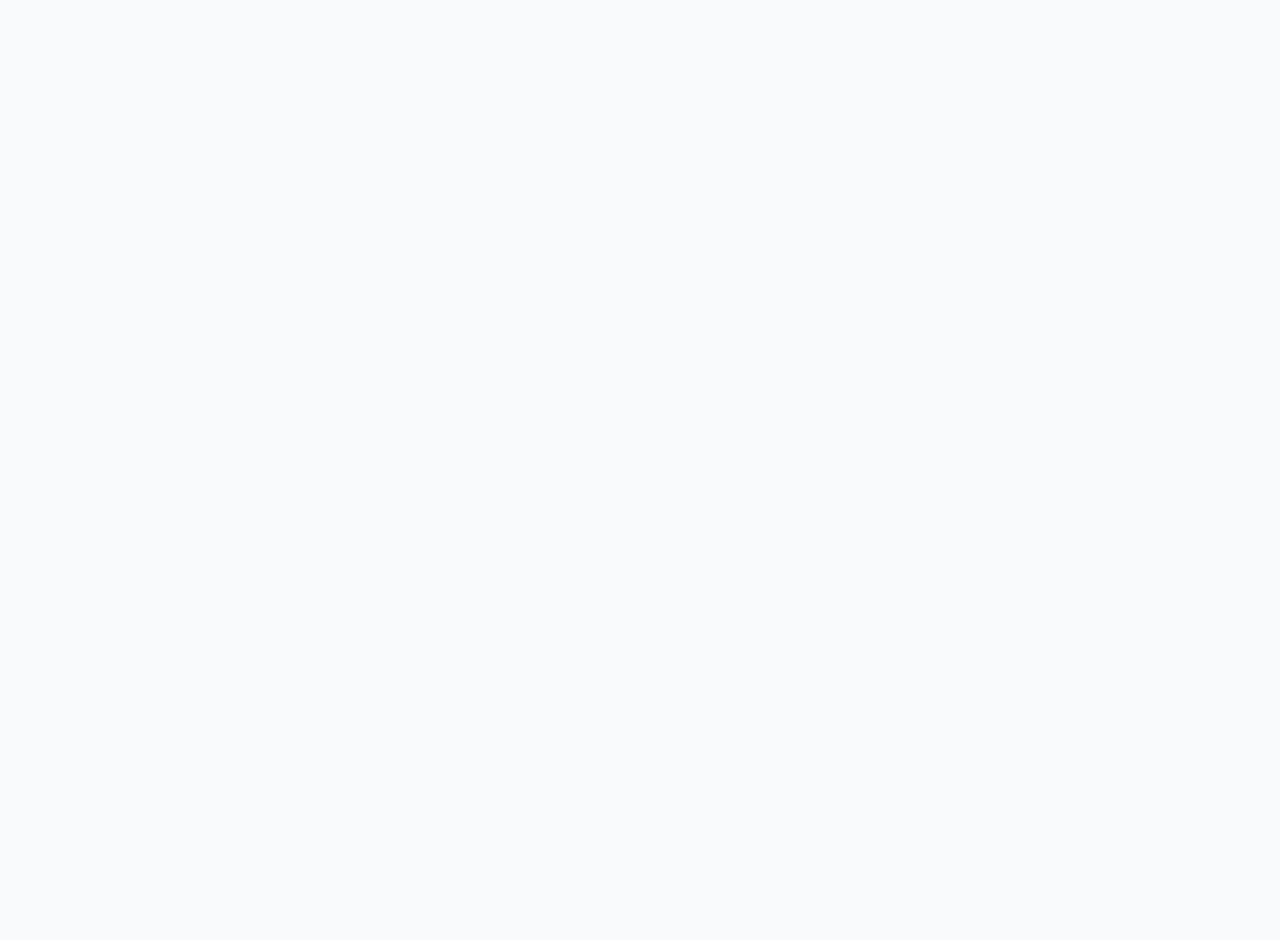
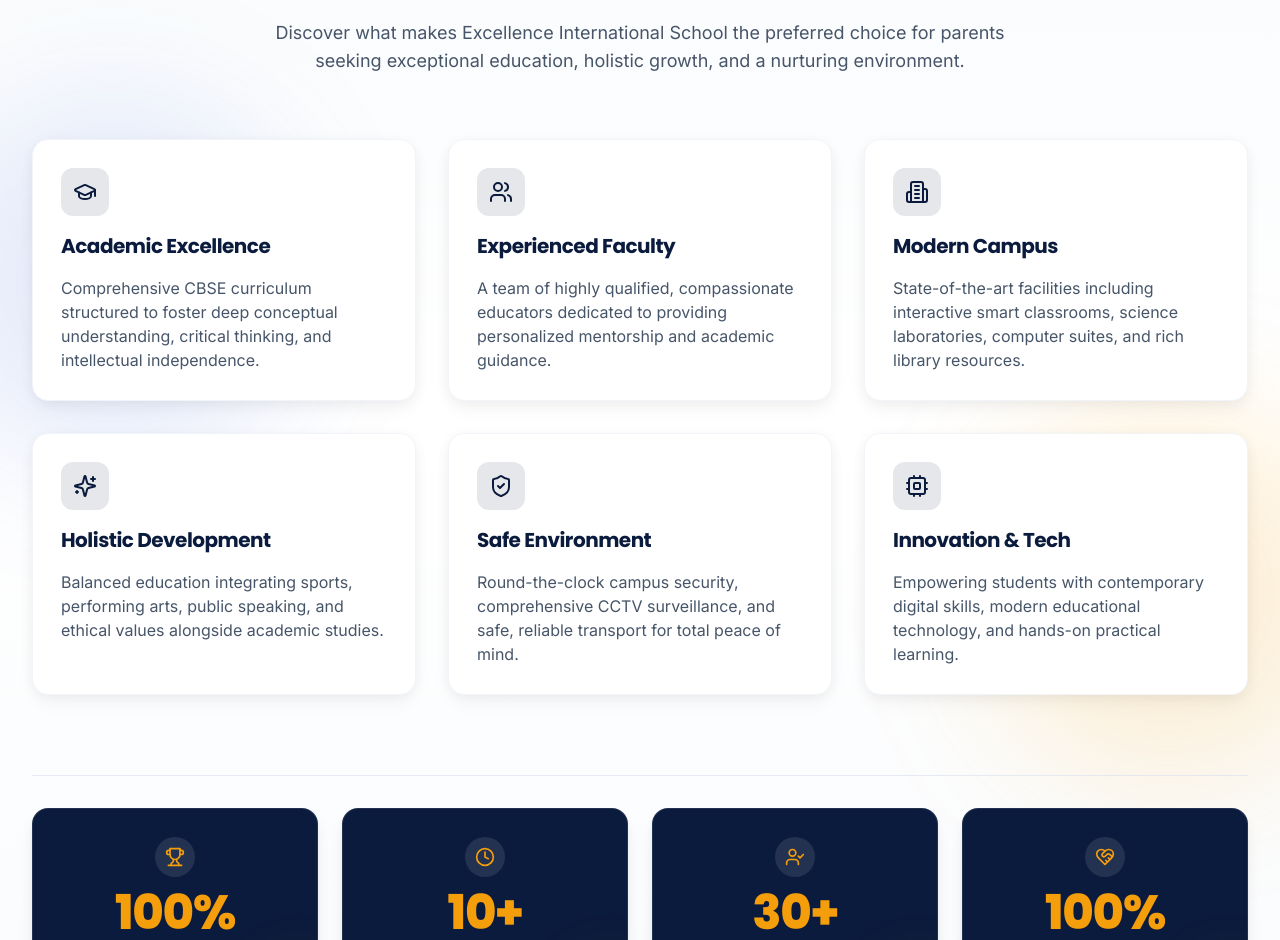
Before and after one commit to iamVishnuP/DETTROIN-INT-Vishnu-Website, a React (Vite) app in the folder det-intern/: page / in a window 1280 px wide. Shown: the part 1860-2800 px from the top of the page. Before the commit the page ends 1605 px from the top, so only its background shows below. Built offline with nearby package versions, Linux system fonts and the light colour scheme.

Commit message:
feat: implement Why Choose Excellence feature grid and statistics strip (Commit 5)

```diff
--- /dev/null
+++ b/det-intern/src/components/why-choose/FeatureCard.jsx
@@ -0,0 +1,41 @@
+import React from 'react';
+import { motion } from 'framer-motion';
+
+/**
+ * FeatureCard Component
+ * Modern feature card displaying icon, title, description, and hover micro-animations.
+ */
+const FeatureCard = ({ icon: Icon, title, description, delay = 0 }) => {
+  return (
+    <motion.div
+      initial={{ opacity: 0, y: 24 }}
+      whileInView={{ opacity: 1, y: 0 }}
+      viewport={{ once: true, margin: '-40px' }}
+      transition={{ duration: 0.5, delay: delay, ease: [0.22, 1, 0.36, 1] }}
+      whileHover={{ y: -6 }}
+      className="bg-white p-7 rounded-2xl border border-slate-100 shadow-subtle hover:shadow-premium transition-all duration-300 flex flex-col justify-between group relative overflow-hidden"
+    >
+      {/* Top Accent Gradient Bar on Hover */}
+      <div className="absolute top-0 left-0 right-0 h-1 bg-gradient-to-r from-secondary to-accent opacity-0 group-hover:opacity-100 transition-opacity duration-300" />
+
+      <div className="space-y-4">
+        {/* Icon Container */}
+        <div className="w-12 h-12 rounded-xl bg-primary/10 text-primary flex items-center justify-center group-hover:bg-primary group-hover:text-accent transition-colors duration-300 flex-shrink-0">
+          <Icon className="w-6 h-6" />
+        </div>
+
+        {/* Title */}
+        <h3 className="text-xl font-heading font-bold text-primary tracking-tight group-hover:text-secondary transition-colors duration-200">
+          {title}
+        </h3>
+
+        {/* Description */}
+        <p className="text-sm sm:text-base text-neutral-600 leading-relaxed font-normal">
+          {description}
+        </p>
+      </div>
+    </motion.div>
+  );
+};
+
+export default FeatureCard;
--- /dev/null
+++ b/det-intern/src/components/why-choose/SectionHeading.jsx
@@ -0,0 +1,25 @@
+import React from 'react';
+import { Sparkles } from 'lucide-react';
+import SectionBadge from '../common/SectionBadge';
+
+/**
+ * SectionHeading Component
+ * Centered section header for section badge, primary title, and introductory paragraph.
+ */
+const SectionHeading = ({ badgeText = 'Why Choose Us', title, subtitle }) => {
+  return (
+    <div className="text-center max-w-3xl mx-auto space-y-4 mb-12 sm:mb-16">
+      <SectionBadge icon={Sparkles}>{badgeText}</SectionBadge>
+      <h2 className="text-3xl sm:text-4xl lg:text-5xl font-extrabold text-primary tracking-tight leading-tight">
+        {title}
+      </h2>
+      {subtitle && (
+        <p className="text-base sm:text-lg text-neutral-600 font-normal leading-relaxed">
+          {subtitle}
+        </p>
+      )}
+    </div>
+  );
+};
+
+export default SectionHeading;
--- /dev/null
+++ b/det-intern/src/components/why-choose/StatsCard.jsx
@@ -0,0 +1,47 @@
+import React from 'react';
+import { motion } from 'framer-motion';
+
+/**
+ * StatsCard Component
+ * Displays a single key performance metric / statistic card with icon and descriptive label.
+ */
+const StatsCard = ({ value, label, description, icon: Icon, delay = 0 }) => {
+  return (
+    <motion.div
+      initial={{ opacity: 0, scale: 0.95 }}
+      whileInView={{ opacity: 1, scale: 1 }}
+      viewport={{ once: true, margin: '-30px' }}
+      transition={{ duration: 0.5, delay: delay }}
+      whileHover={{ y: -4 }}
+      className="bg-primary text-white p-6 sm:p-7 rounded-2xl shadow-lg border border-white/10 flex flex-col justify-center items-center text-center group hover:border-accent/40 transition-all duration-300 relative overflow-hidden"
+    >
+      {/* Background Accent Glow */}
+      <div className="absolute -bottom-8 -right-8 w-24 h-24 bg-accent/10 rounded-full blur-xl pointer-events-none group-hover:bg-accent/20 transition-colors duration-300" />
+
+      {Icon && (
+        <div className="w-10 h-10 rounded-full bg-white/10 text-accent flex items-center justify-center mb-3 group-hover:scale-110 transition-transform duration-300">
+          <Icon className="w-5 h-5" />
+        </div>
+      )}
+
+      {/* Main Metric Value */}
+      <div className="text-3xl sm:text-4xl lg:text-5xl font-extrabold text-accent font-heading tracking-tight mb-1">
+        {value}
+      </div>
+
+      {/* Label */}
+      <h4 className="text-base sm:text-lg font-bold text-white tracking-wide">
+        {label}
+      </h4>
+
+      {/* Optional Short Description */}
+      {description && (
+        <p className="text-xs sm:text-sm text-slate-300 font-normal mt-1">
+          {description}
+        </p>
+      )}
+    </motion.div>
+  );
+};
+
+export default StatsCard;
--- /dev/null
+++ b/det-intern/src/components/why-choose/WhyChooseSection.jsx
@@ -0,0 +1,139 @@
+import React from 'react';
+import {
+  GraduationCap,
+  Users,
+  Building2,
+  Sparkles,
+  ShieldCheck,
+  Cpu,
+  Trophy,
+  Clock,
+  UserCheck,
+  HeartHandshake
+} from 'lucide-react';
+
+import Container from '../common/Container';
+import SectionHeading from './SectionHeading';
+import FeatureCard from './FeatureCard';
+import StatsCard from './StatsCard';
+
+// 6 Core School Strength Features
+const featuresData = [
+  {
+    icon: GraduationCap,
+    title: 'Academic Excellence',
+    description: 'Comprehensive CBSE curriculum structured to foster deep conceptual understanding, critical thinking, and intellectual independence.',
+  },
+  {
+    icon: Users,
+    title: 'Experienced Faculty',
+    description: 'A team of highly qualified, compassionate educators dedicated to providing personalized mentorship and academic guidance.',
+  },
+  {
+    icon: Building2,
+    title: 'Modern Campus',
+    description: 'State-of-the-art facilities including interactive smart classrooms, science laboratories, computer suites, and rich library resources.',
+  },
+  {
+    icon: Sparkles,
+    title: 'Holistic Development',
+    description: 'Balanced education integrating sports, performing arts, public speaking, and ethical values alongside academic studies.',
+  },
+  {
+    icon: ShieldCheck,
+    title: 'Safe Environment',
+    description: 'Round-the-clock campus security, comprehensive CCTV surveillance, and safe, reliable transport for total peace of mind.',
+  },
+  {
+    icon: Cpu,
+    title: 'Innovation & Tech',
+    description: 'Empowering students with contemporary digital skills, modern educational technology, and hands-on practical learning.',
+  },
+];
+
+// Key Performance Statistics Strip
+// TODO: Confirm exact statistics numbers from reference site (https://excellenceinternationalschool.com/)
+const statsData = [
+  {
+    value: '100%',
+    label: 'Academic Success',
+    description: 'CBSE Curriculum Results',
+    icon: Trophy,
+  },
+  {
+    value: '10+',
+    label: 'Years of Leadership',
+    description: 'Educating in Aligarh',
+    icon: Clock,
+  },
+  {
+    value: '30+',
+    label: 'Expert Educators',
+    description: 'Dedicated Teaching Staff',
+    icon: UserCheck,
+  },
+  {
+    value: '100%',
+    label: 'Safe Campus',
+    description: 'Secured Environment',
+    icon: HeartHandshake,
+  },
+];
+
+/**
+ * WhyChooseSection Component
+ * Feature grid showcasing core strengths of Excellence International School
+ * followed by a modern statistics strip.
+ */
+const WhyChooseSection = () => {
+  return (
+    <section id="why-choose" className="relative bg-gradient-to-b from-slate-50 via-white to-slate-50 py-16 sm:py-20 lg:py-28 overflow-hidden">
+
+      {/* Background Decorative Circles */}
+      <div className="absolute top-1/4 -left-20 w-96 h-96 bg-secondary/10 rounded-full blur-3xl pointer-events-none" />
+      <div className="absolute bottom-1/4 -right-20 w-96 h-96 bg-accent/15 rounded-full blur-3xl pointer-events-none" />
+
+      <Container className="relative z-10">
+
+        {/* Section Header */}
+        <SectionHeading
+          badgeText="Why Choose Us"
+          title="Building Bright Futures Through Excellence"
+          subtitle="Discover what makes Excellence International School the preferred choice for parents seeking exceptional education, holistic growth, and a nurturing environment."
+        />
+
+        {/* 6-Card Feature Grid */}
+        <div className="grid grid-cols-1 md:grid-cols-2 lg:grid-cols-3 gap-6 sm:gap-8 mb-16 sm:mb-20">
+          {featuresData.map((feature, index) => (
+            <FeatureCard
+              key={index}
+              icon={feature.icon}
+              title={feature.title}
+              description={feature.description}
+              delay={index * 0.1}
+            />
+          ))}
+        </div>
+
+        {/* Statistics Strip */}
+        <div className="pt-8 border-t border-slate-200/80">
+          <div className="grid grid-cols-2 lg:grid-cols-4 gap-4 sm:gap-6">
+            {statsData.map((stat, index) => (
+              <StatsCard
+                key={index}
+                value={stat.value}
+                label={stat.label}
+                description={stat.description}
+                icon={stat.icon}
+                delay={index * 0.1}
+              />
+            ))}
+          </div>
+        </div>
+
+      </Container>
+    </section>
+  );
+};
+
+export default WhyChooseSection;
--- /dev/null
+++ b/det-intern/src/components/why-choose/index.js
@@ -0,0 +1,4 @@
+export { default as WhyChooseSection } from './WhyChooseSection';
+export { default as FeatureCard } from './FeatureCard';
+export { default as StatsCard } from './StatsCard';
+export { default as SectionHeading } from './SectionHeading';
--- a/det-intern/src/pages/Home.jsx
+++ b/det-intern/src/pages/Home.jsx
@@ -1,10 +1,11 @@
 import React from 'react';
 import Hero from '../components/hero/Hero';
 import AboutSection from '../components/about/AboutSection';
+import WhyChooseSection from '../components/why-choose/WhyChooseSection';
 
 /**
  * Home Page
- * Renders Hero (Commit 3) and AboutSection (Commit 4).
+ * Renders Hero (Commit 3), About (Commit 4), and WhyChooseSection (Commit 5).
  * Future homepage sections will be appended below in upcoming commits.
  */
 const Home = () => {
@@ -12,6 +13,7 @@ const Home = () => {
     <div className="flex-grow">
       <Hero />
       <AboutSection />
+      <WhyChooseSection />
     </div>
   );
 };
```
